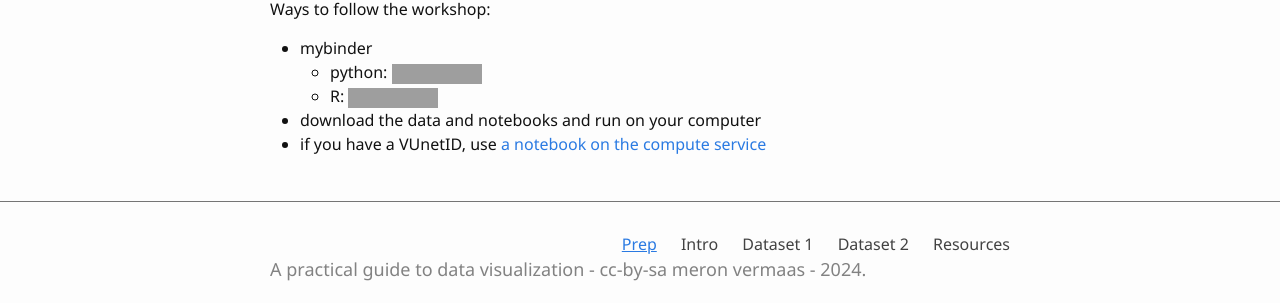
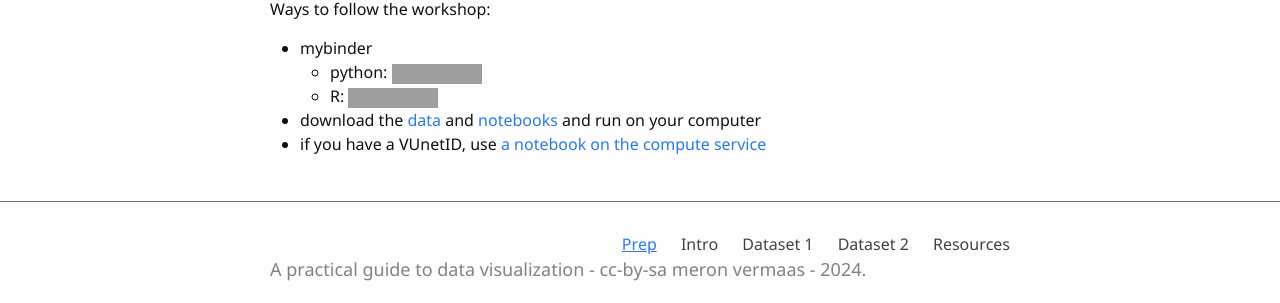
Before and after one commit to meronvermaas/data-visualization, a Jekyll site: the page built from 0-prep.md, in a window 1280 px wide, cut to the strip 214-517 px from the top of the page. Built offline with Jekyll 4.4.1, drawn with Linux system fonts in a browser that asks for light colours; part of the change alters nothing that is shown; grey boxes are pictures that could not be loaded.

```diff
--- a/0-prep.md
+++ b/0-prep.md
@@ -10,5 +10,5 @@ Ways to follow the workshop:
 - mybinder
     - python: [![Binder](https://mybinder.org/badge_logo.svg)](https://mybinder.org/v2/gh/ubvu/data-visualization-Pythonbinder/HEAD)
     - R: [![Binder](https://mybinder.org/badge_logo.svg)](https://mybinder.org/v2/gh/ubvu/data-visualization-Rbinder/HEAD)
-- download the data and notebooks and run on your computer
+- download the [data](https://github.com/ubvu/data-visualization/tree/6bc99a959f8beca6512f77e43b0b4a659e78f15b/data) and [notebooks](https://github.com/ubvu/data-visualization/tree/6bc99a959f8beca6512f77e43b0b4a659e78f15b/notebooks) and run on your computer
 - if you have a VUnetID, use [a notebook on the compute service](https://hub.compute.vu.nl/)
```
